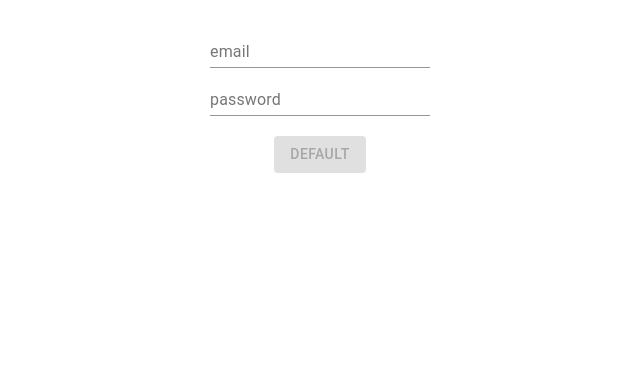
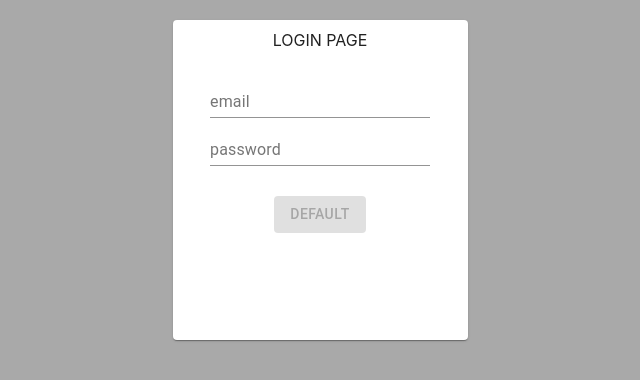
Before and after one commit to makashovivan/authSystem, a React (Create React App) app in the folder client/: page /login in a window 1280 px wide. Shown: the top 380 px of the page, without its empty margins (320-960 px from the left). Built offline with nearby package versions, Linux system fonts and the light colour scheme.

Commit message:
login page, app background colour

```diff
--- a/client/src/components/AuthForm.tsx
+++ b/client/src/components/AuthForm.tsx
@@ -1,7 +1,6 @@
 import React from 'react'
 import TextField from "@material-ui/core/TextField/";
-import Button from "@material-ui/core/Button";
-import { IauthFormState, typeEmailActionCreator, typePasswordActionCreator, submitClickActionCreator } from '../reducers/authFormReducer'
+import { IauthFormState, typeEmailActionCreator, typePasswordActionCreator } from '../reducers/authFormReducer'
 
 interface IAuthFormProps  {
   authFormState: IauthFormState,
@@ -34,13 +33,6 @@ const AuthForm: React.FC<IAuthFormProps> = ({authFormState, authFormDispatch}) =
         onChange={e => authFormDispatch( typePasswordActionCreator(e.target.value))}
       />
       <br/>
-      <br/>
-      <Button
-        variant="contained"
-        disabled = {authFormState.submitDisabled}
-        onClick = {() => authFormDispatch(submitClickActionCreator())}
-        >Default</Button>
-      <div>{authFormState.email + '  ' + authFormState.password}</div>
   </div>
   )
 }
--- a/client/src/components/pages/Login.tsx
+++ b/client/src/components/pages/Login.tsx
@@ -1,19 +1,50 @@
 import React from 'react'
 import AuthForm from '../AuthForm'
-
-import { IauthFormState } from '../../reducers/authFormReducer'
+import Button from "@material-ui/core/Button";
+import Card from '@material-ui/core/Card';
+import { makeStyles } from '@material-ui/core/styles';
+import { IauthFormState, submitClickActionCreator } from '../../reducers/authFormReducer'
 
 
 interface IloginProps  {
   authFormState: IauthFormState,
   authFormDispatch: any
 }
+const useStyles = makeStyles({
+  root: {
+    margin: '0 auto',
+    marginTop: 20,
+    padding: 10,
+    width : 275,
+    height: 300,
+    textAlign: 'center',
+  },
+  btn: {
+    margin: 10
+  }
+})
+
+
 
 const Login: React.FC<IloginProps> = ({authFormState, authFormDispatch}) => {
 
+  const classes = useStyles()
+
   return (
     <div>
-      <AuthForm authFormState = {authFormState} authFormDispatch = {authFormDispatch} />
+      <Card className= {classes.root}>
+        <div>LOGIN PAGE</div>
+        <AuthForm authFormState = {authFormState} authFormDispatch = {authFormDispatch} />
+        <br/>
+        <Button
+          className = {classes.btn}
+          variant="contained"
+          disabled = {authFormState.submitDisabled}
+          onClick = {() => authFormDispatch(submitClickActionCreator())}
+          >Default
+        </Button>
+        <div>{authFormState.email + '  ' + authFormState.password}</div>
+      </Card>
     </div>
   )
 }
--- a/client/src/index.css
+++ b/client/src/index.css
@@ -1,5 +1,6 @@
 body {
   margin: 0;
+  background-color: darkgrey;
   font-family: -apple-system, BlinkMacSystemFont, 'Segoe UI', 'Roboto', 'Oxygen',
     'Ubuntu', 'Cantarell', 'Fira Sans', 'Droid Sans', 'Helvetica Neue',
     sans-serif;
```
